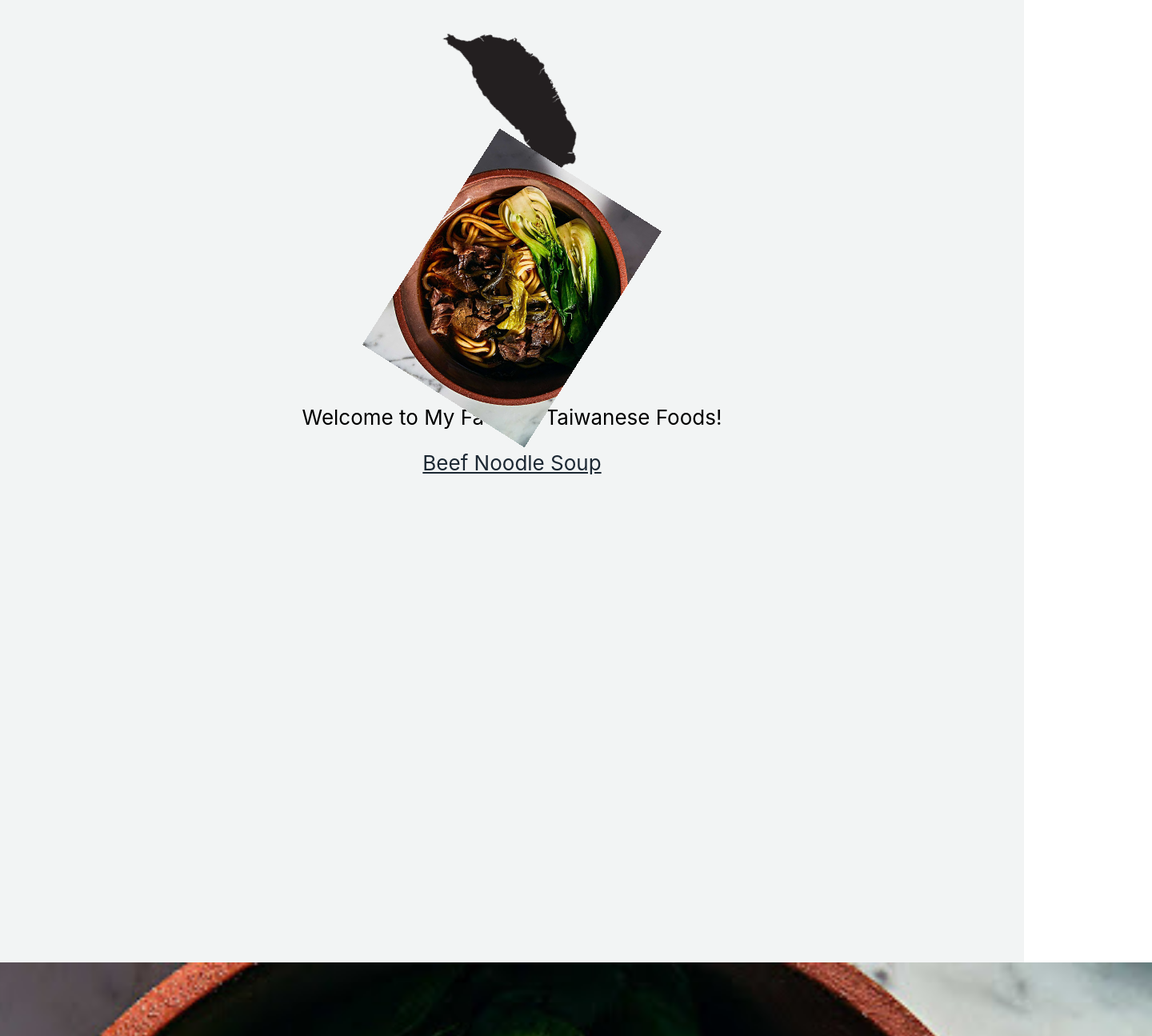
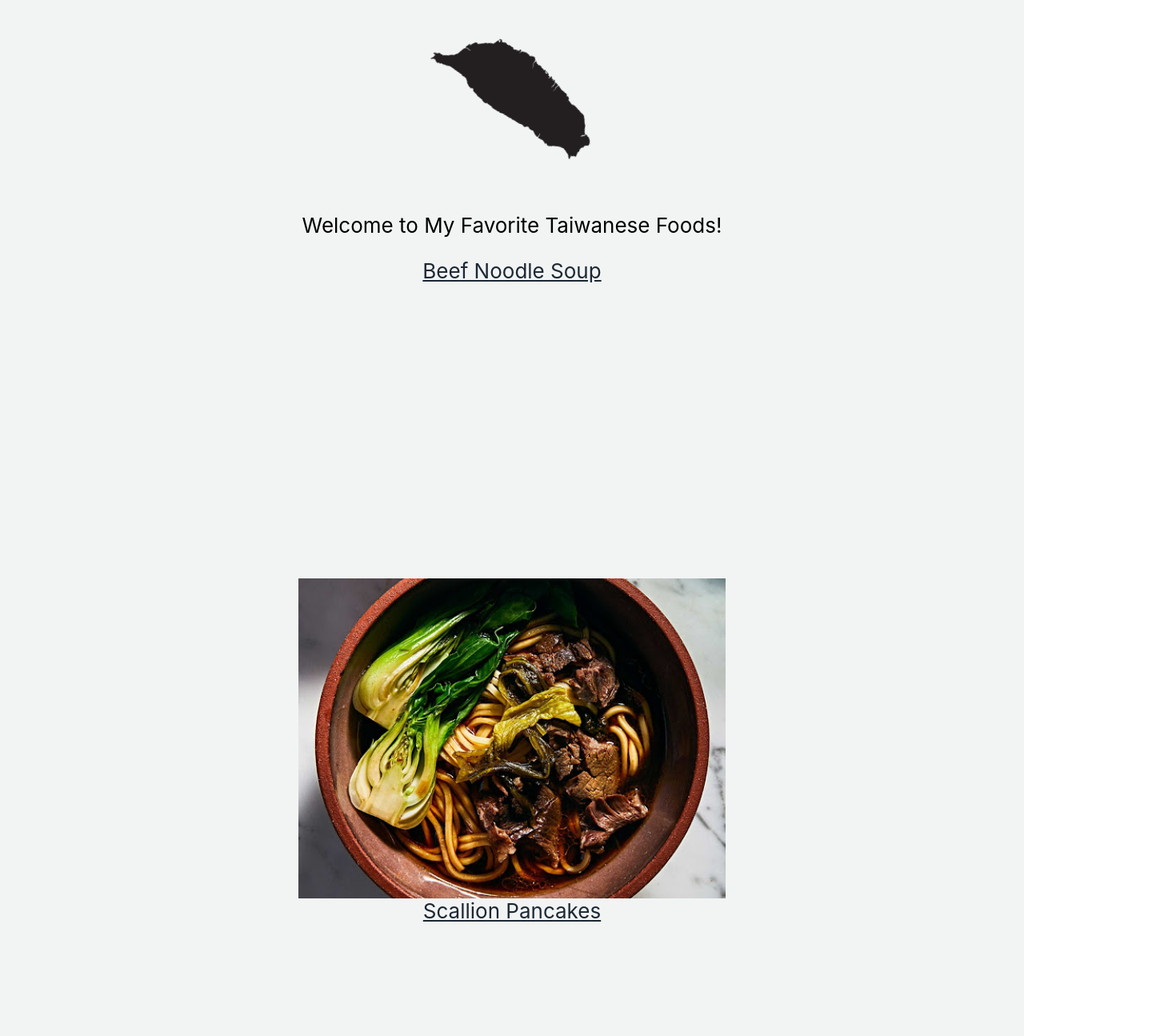
Before and after one commit to anitasxd/cloud_computing_project, a React (Create React App) app: page / in a window 1280 px wide. Shown: the top 1295 px of the page at 80% size, 1440 px wide, since content can reach past the window. Built offline with nearby package versions, Linux system fonts and the light colour scheme.

Commit message:
recipe update

```diff
--- a/src/App.css
+++ b/src/App.css
@@ -3,7 +3,8 @@
 }
 
 .App-image {
-  min-height: 150vh;
+/*  min-height: 20vh;*/
+  height: 50vmin;
 }
 
 .App-logo {
@@ -30,7 +31,7 @@
 
 .App-link {
   color: #1C2833;
-  min-height: 80vh;
+  min-height: 50vh;
 }
 
 @keyframes App-logo-spin {
--- a/src/App.js
+++ b/src/App.js
@@ -9,7 +9,6 @@ function App() {
     <div className="App">
       <header className="App-header">
         <img src={logo} className="App-logo" alt="logo" />
-        <img src={bns} className="App-logo" alt="logo" />
         <p>
           Welcome to My Favorite Taiwanese Foods!
         </p>
```
